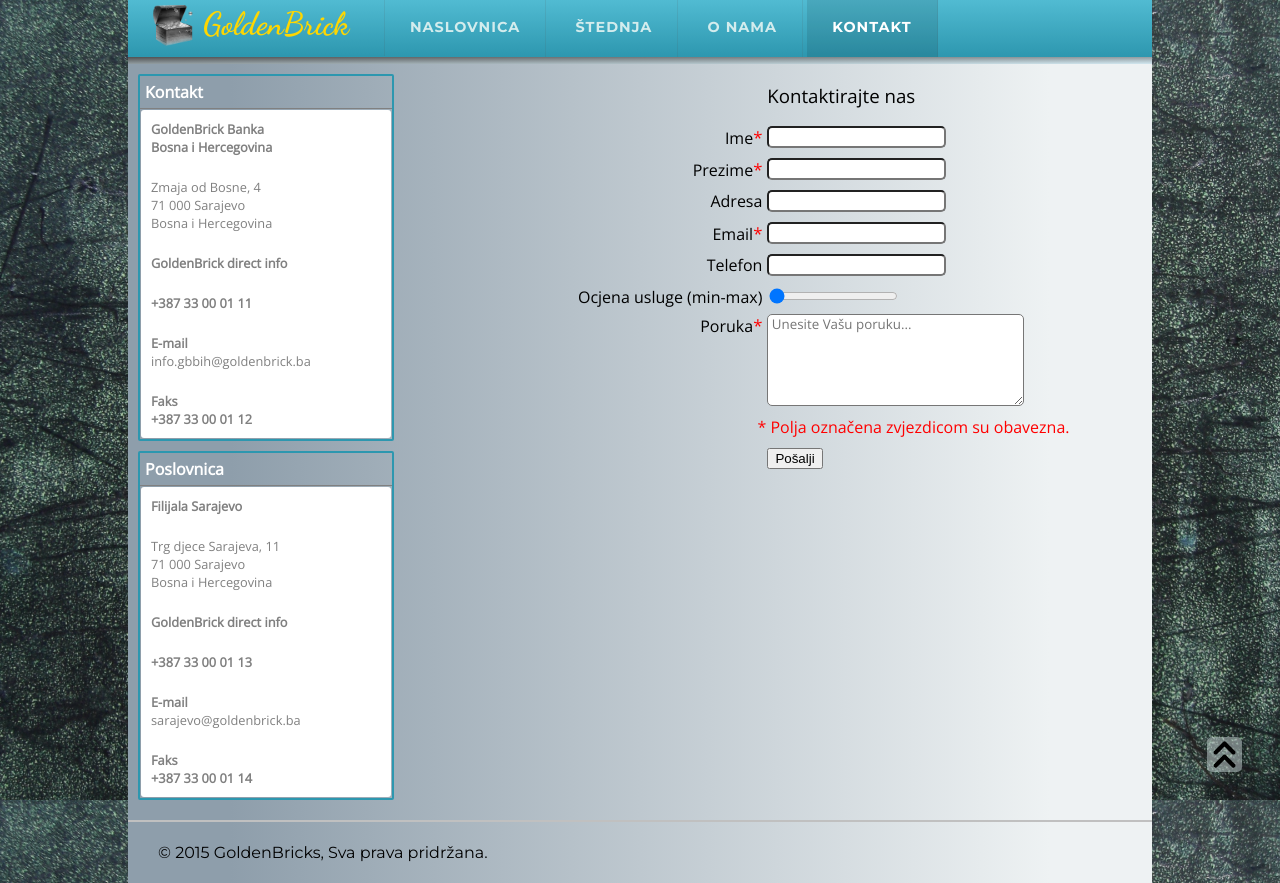
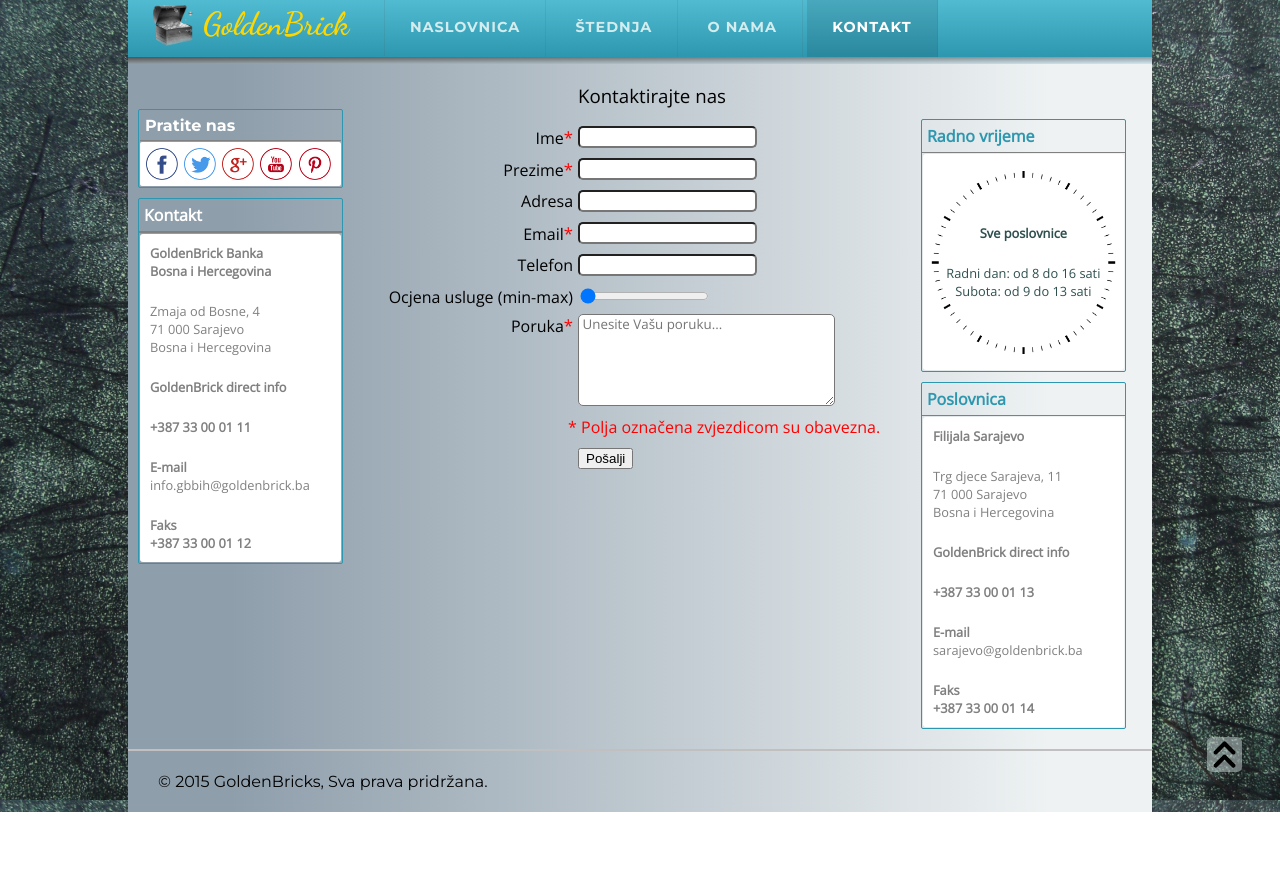
Before and after one commit to WebTehnologijeETF/BankaGoldenBrick, a PHP site: page /contact.html in a window 1280 px wide. After the commit the page ends 812 px from the top, so only its background shows below. Run offline with PHP 8.4, Linux system fonts and the light colour scheme.

Commit message:
Izmijenjena Contact stranica
Dodan desni sajdbar na stranici Kontak.

```diff
--- a/about.html
+++ b/about.html
@@ -54,16 +54,16 @@
                             <p><b>+387 33 00 01 11</b></p>
                             <br>
                             <p><b>E-mail</b></p>
-                            <p>info.gbbih@goldenbrick.ba</p>
+                            <p><span class="p_minimize">info.gbbih@goldenbrick.ba</span></p>
                             <br>
                             <p><b>Faks</b></p>
                             <p><b>+387 33 00 01 12</b></p>
                         </div>
                     </div>
                 </div>
-                <div class="about_lijevo">
+                <div class="about_centar">
                         <h3>GoldenBrick BANK dd Bosna i Hercegovina</h3>
-                    <div class="about_lijevo_content">
+                    <div class="about_centar_content">
 <p>
 Banka je osnovana 07. novembra 1992. godine, pod nazivom Zlatna Banka dd Sarajevo, kao dioničarsko društvo sa dominantnim učešćem privatnog kapitala (preko 90%).
 <br><br>
--- a/contact.html
+++ b/contact.html
@@ -28,7 +28,17 @@
 			</div>
             <div class="sjena"></div>
 			<div class="sadrzaj">
-                <div class="kontakt_desno">
+                <div class="lijevo">
+                    <div class="social_feed">
+                        <h4>Pratite nas</h4>
+                        <div class="social_feed_content">
+                            <a href="http://facebook.com" target="_blank"><img src="static/images/facebook.png" alt="facebook"></a>
+                            <a href="http://twitter.com" target="_blank"><img src="static/images/twitter.png" alt="twitter"></a>
+                            <a href="http://plus.google.com" target="_blank"><img src="static/images/google+.png" alt="google plus"></a>
+                            <a href="http://youtube.com" target="_blank"><img src="static/images/youtube.png" alt="youtube"></a>
+                            <a href="http://pinterest.com" target="_blank"><img src="static/images/pinterest.png" alt="pinterest"></a>
+                        </div>
+                    </div>
                     <div class="kontakt_feed">
                         <h4>Kontakt</h4>
                         <div class="feed_content">
@@ -44,13 +54,36 @@
                             <p><b>+387 33 00 01 11</b></p>
                             <br>
                             <p><b>E-mail</b></p>
-                            <p>info.gbbih@goldenbrick.ba</p>
+                            <p><span class="p_minimize">info.gbbih@goldenbrick.ba</span></p>
                             <br>
                             <p><b>Faks</b></p>
                             <p><b>+387 33 00 01 12</b></p>
                         </div>
                     </div>
-                    <div class="kontakt_feed">
+                </div>
+				<div class="kontakt">
+                        <h3>&nbsp;Kontaktirajte nas</h3>
+						<label>Ime<span class="obavezno">&#42;</span></label><input type="text" required>
+						<label>Prezime<span class="obavezno">&#42;</span></label><input type="text" required>
+                        <label>Adresa</label><input type="text">
+						<label>Email<span class="obavezno">&#42;</span></label><input type="email" required>
+                        <label>Telefon</label><input type="tel">
+                        <label>Ocjena usluge (min-max)</label><input type="range" min="1" value="1" max="10" step="1">
+						<label>Poruka<span class="obavezno">&#42;</span></label><textarea cols="30" rows="5" placeholder=" Unesite Vašu poruku..." required></textarea>
+						<label id="upozorenje">&#42;&nbsp;Polja označena zvjezdicom su obavezna.</label>
+                        <label>&nbsp;</label><input type="submit" value="Pošalji">
+				</div>
+                <div class="kontakt_desno">
+                    <div class="kontakt_feed_desno">
+                        <h4>Radno vrijeme</h4>
+                        <div class="feed_content clock">
+                            <p><b>Sve poslovnice</b></p>
+                            <br>
+                            <p>Radni dan: od 8 do 16 sati</p>
+                            <p>Subota: od 9 do 13 sati</p>
+                        </div>
+                    </div>
+                    <div class="kontakt_feed_desno">
                         <h4>Poslovnica</h4>
                         <div class="feed_content">
                             <p><b>Filijala Sarajevo </b></p>
@@ -64,27 +97,13 @@
                             <p><b>+387 33 00 01 13</b></p>
                             <br>
                             <p><b>E-mail</b></p>
-                            <p>sarajevo@goldenbrick.ba</p>
+                            <p><span class="p_minimize">sarajevo@goldenbrick.ba</span></p>
                             <br>
                             <p><b>Faks</b></p>
                             <p><b>+387 33 00 01 14</b></p>
                         </div>
                     </div>
-                    </div>
-				<div class="kontakt">
-                        <h3>&nbsp;Kontaktirajte nas</h3>
-						<label>Ime<span class="obavezno">&#42;</span></label><input type="text" required>
-						<label>Prezime<span class="obavezno">&#42;</span></label><input type="text" required>
-                        <label>Adresa</label><input type="text">
-						<label>Email<span class="obavezno">&#42;</span></label><input type="email" required>
-                        <label>Telefon</label><input type="tel">
-                        <label>Ocjena usluge (min-max)</label><input type="range" min="1" value="1" max="10" step="1">
-						<label>Poruka<span class="obavezno">&#42;</span></label><textarea cols="30" rows="5" placeholder=" Unesite Vašu poruku..." required></textarea>
-						<label id="upozorenje">&#42;&nbsp;Polja označena zvjezdicom su obavezna.</label>
-                        <label>&nbsp;</label><input type="submit" value="Pošalji">
-				</div>
-
-
+                </div>
 			</div>
 			<div class="podnozje">
 				<p>&copy; 2015 GoldenBricks, Sva prava pridržana.</p>
--- a/index.html
+++ b/index.html
@@ -54,7 +54,7 @@
                             <p><b>+387 33 00 01 11</b></p>
                             <br>
                             <p><b>E-mail</b></p>
-                            <p>info.gbbih@goldenbrick.ba</p>
+                            <p><span class="p_minimize">info.gbbih@goldenbrick.ba</span></p>
                             <br>
                             <p><b>Faks</b></p>
                             <p><b>+387 33 00 01 12</b></p>
--- a/static/css/stil.css
+++ b/static/css/stil.css
@@ -445,23 +445,24 @@
 	margin-bottom: 10px;
 }
 .kontakt_desno {
-    width: 25%;
+    width: 20%;
     float: left;
     padding: 10px;
+    margin-top: 45px;
 }
-.sadrzaj > .kontakt {
+.kontakt {
     margin 0 auto;
     float: left;
-    width: 70%;
+    width: 55%;
     overflow: auto;
 }
-.sadrzaj > .kontakt > label {
+.kontakt > label {
     font-family: 'Open Sans', sans-serif;
     font-weight: 100;
     display: inline-block;
     float: left;
     clear: left;
-    width: 50%;
+    width: 40%;
     text-align: right;
     margin-right: 5px;
 }
@@ -479,14 +481,14 @@
     font-weight: 400;
     text-align: left;
     float: right;
-    width: 50%;
+    width: 60%;
 }
 .kontakt > label#upozorenje {
     margin-bottom: 10px;
 }
 .kontakt_feed > h4 {
     color: white;
-    border-bottom: 1px solid grey;
+    border-bottom: 2px solid grey;
     margin: 0;
     padding: 5px;
     margin-bottom: 1px;
@@ -499,7 +501,27 @@
     color: grey;
 }
 .kontakt_feed {
-    border: 2px solid #2d97af;
+    border: 1px solid #2d97af;
+    border-radius: 2px;
+    padding: 0;
+    margin-bottom: 10px;
+}
+.kontakt_feed_desno > h4 {
+    color: #2d97af;
+    border-bottom: 1px solid grey;
+    margin: 0;
+    padding: 5px;
+    margin-bottom: 1px;
+}
+
+div.kontakt_feed_desno > .feed_content > p {
+    font-size: 80%;
+    margin: 0;
+    padding: 0;
+    color: grey;
+}
+.kontakt_feed_desno {
+    border: 1px solid #2d97af;
     border-radius: 2px;
     padding: 0;
     margin-bottom: 10px;
@@ -528,11 +550,22 @@
     border-radius: 5px;
     margin: 10px 0;
 }
-.about_lijevo > h3 {
+.about_centar > h3 {
     color: white;
     font-family: 'Montserrat', sans-serif;
     margin: 0 0 0 5px;
     padding: 0;
+}
+.kontakt_desno > .kontakt_feed_desno > .feed_content.clock{
+    background-image: url(../images/clock.png);
+    background-repeat: no-repeat;
+    background-position: center;
+    background-size: contain;
+    padding: 70px 0;
+    text-align: center;
+}
+.kontakt_desno > .kontakt_feed_desno > .feed_content.clock > p {
+    color: darkslategrey;
 }
 /*Responsive CSS*/
 @media (max-width:1024px) {
```
Also changed, not shown: other parts of static/css/stil.css (+25 -6 lines), static/images/clock.png (added).
